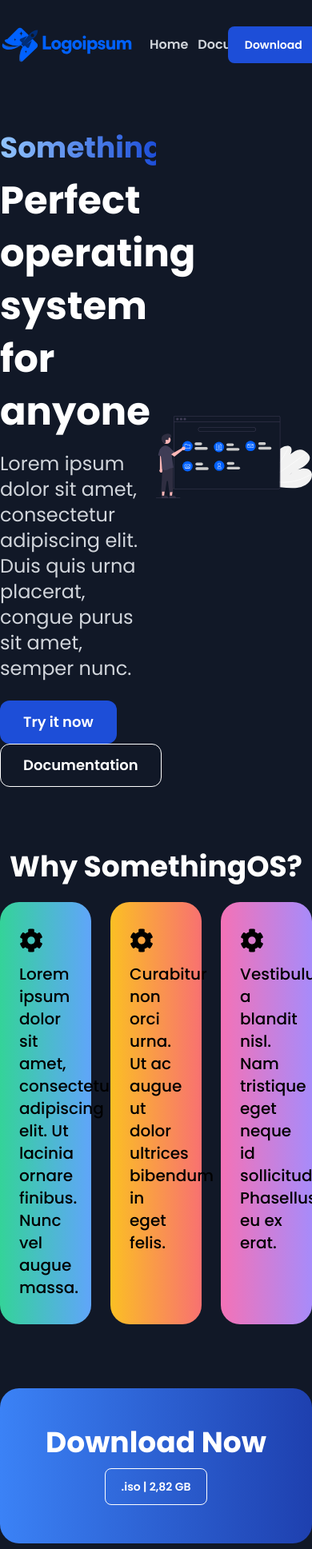
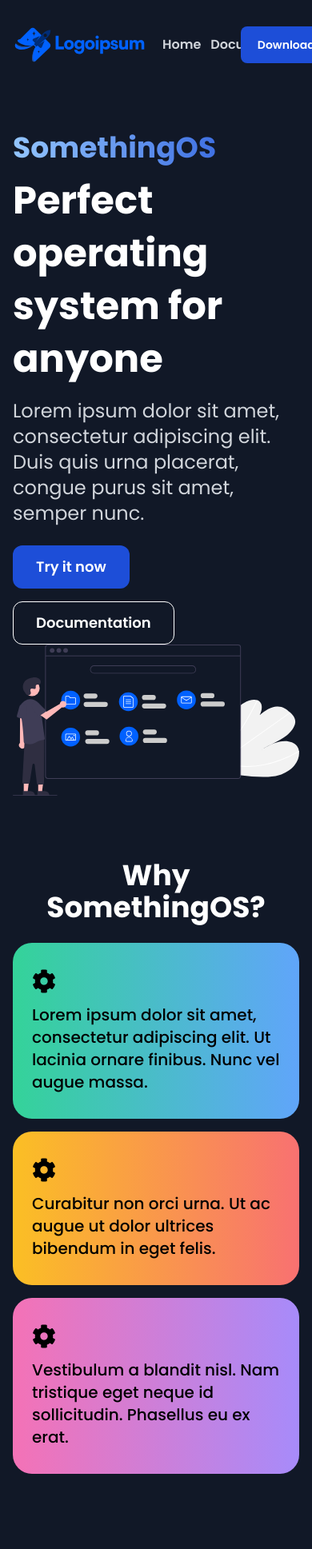
Before and after one commit to GarnetOS/garnetos.github.io, a Next.js app: page / in a window 390 px wide. Shown: the top 1937 px of the page at 80% size. Built offline with nearby package versions, Linux system fonts and the light colour scheme.

Commit message:
Responsive index

```diff
--- a/components/Footer.js
+++ b/components/Footer.js
@@ -4,7 +4,7 @@ import LanguageSwitcher from "./LanguageSwitcher";
 export default function Footer() {
   return (
     <footer className="bg-gray-900 py-8">
-      <div className="container max-w-screen-xl mx-auto">
+      <div className="px-4 container max-w-screen-xl mx-auto">
         <div className="grid grid-cols-4">
           <div></div>
           <div></div>
--- a/components/Header.js
+++ b/components/Header.js
@@ -8,7 +8,7 @@ export default function Header() {
 
   return (
     <header className="py-8 bg-gray-900">
-      <div className="container max-w-screen-xl mx-auto flex justify-between">
+      <div className="px-4 container max-w-screen-xl mx-auto flex justify-between">
         <div className="flex items-center justify-start">
           <img src="/assets/logo.svg" alt="Logo" className="h-12" />
           <nav className="ml-2 flex items-center justify-start">
--- a/pages/index.js
+++ b/pages/index.js
@@ -17,15 +17,15 @@ export default function Home() {
       </Head>
       <Header />
       <main className="bg-gray-900 py-12">
-        <section className="container max-w-screen-xl mx-auto">
-          <div className="container max-w-screen-xl mx-auto grid grid-cols-2">
+        <section className="px-4 container max-w-screen-xl mx-auto">
+          <div className="sm:grid sm:grid-cols-2">
             <div>
               <h1 className="text-4xl font-bold leading-snug mb-2 text-transparent bg-clip-text bg-gradient-to-r from-blue-300 to-blue-700">SomethingOS</h1>
               <h2 className="text-5xl font-bold leading-snug text-white mb-4">{t("index_h2")}</h2>
               <p className="text-gray-300 text-2xl mb-6">Lorem ipsum dolor sit amet, consectetur adipiscing elit. Duis quis urna placerat, congue purus sit amet, semper nunc.</p>
               <div className="links">
                 <Link href="/download">
-                  <a className="btn btn-l btn-primary mr-4">{t("index_cta")}</a>
+                  <a className="btn btn-l btn-primary mb-4 mr-4">{t("index_cta")}</a>
                 </Link>
                 <Link href="/documentation">
                   <a className="btn btn-l btn-secondary">{t("header_documentation")}</a>
@@ -37,22 +37,22 @@ export default function Home() {
             </div>
           </div>
         </section>
-        <section className="container max-w-screen-xl mx-auto py-20">
+        <section className="px-4 container max-w-screen-xl mx-auto py-20">
           <h2 className="text-4xl text-center font-bold text-white mb-6">Why SomethingOS?</h2>
-          <div className="grid grid-cols-3 gap-x-6">
-            <div className="px-6 py-8 rounded-3xl bg-gradient-to-r from-green-400 to-blue-400">
+          <div className="sm:grid sm:grid-cols-3 sm:gap-x-6">
+            <div className="px-6 py-8 rounded-3xl bg-gradient-to-r from-green-400 to-blue-400 mb-4">
               <h3 className="text-3xl mb-2">
                 <FontAwesomeIcon icon={faCog} />
               </h3>
               <p className="text-xl font-medium">Lorem ipsum dolor sit amet, consectetur adipiscing elit. Ut lacinia ornare finibus. Nunc vel augue massa.</p>
             </div>
-            <div className="px-6 py-8 rounded-3xl bg-gradient-to-r from-yellow-400 to-red-400">
+            <div className="px-6 py-8 rounded-3xl bg-gradient-to-r from-yellow-400 to-red-400 mb-4">
               <h3 className="text-3xl mb-2">
                 <FontAwesomeIcon icon={faCog} />
               </h3>
               <p className="text-xl font-medium">Curabitur non orci urna. Ut ac augue ut dolor ultrices bibendum in eget felis.</p>
             </div>
-            <div className="px-6 py-8 rounded-3xl bg-gradient-to-r from-pink-400 to-purple-400">
+            <div className="px-6 py-8 rounded-3xl bg-gradient-to-r from-pink-400 to-purple-400 mb-4">
               <h3 className="text-3xl mb-2">
                 <FontAwesomeIcon icon={faCog} />
               </h3>
@@ -60,7 +60,7 @@ export default function Home() {
             </div>
           </div>
         </section>
-        <section className="container max-w-screen-xl mx-auto">
+        <section className="px-4 container max-w-screen-xl mx-auto">
           <div className="p-12 flex flex-col items-center bg-gradient-to-r from-blue-500 to-blue-800 rounded-3xl">
             <h2 className="text-4xl text-white font-bold text-center">Download Now</h2>
             <Link href="/download">
```
